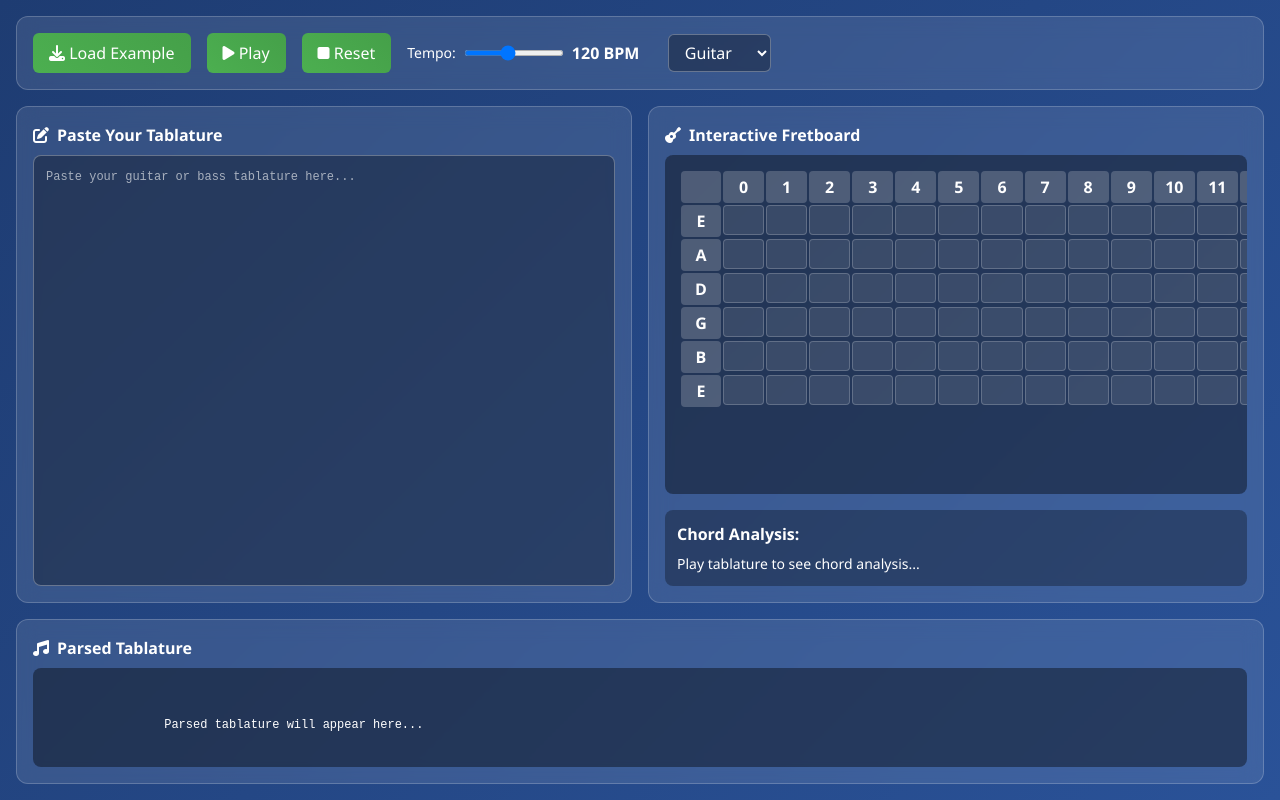
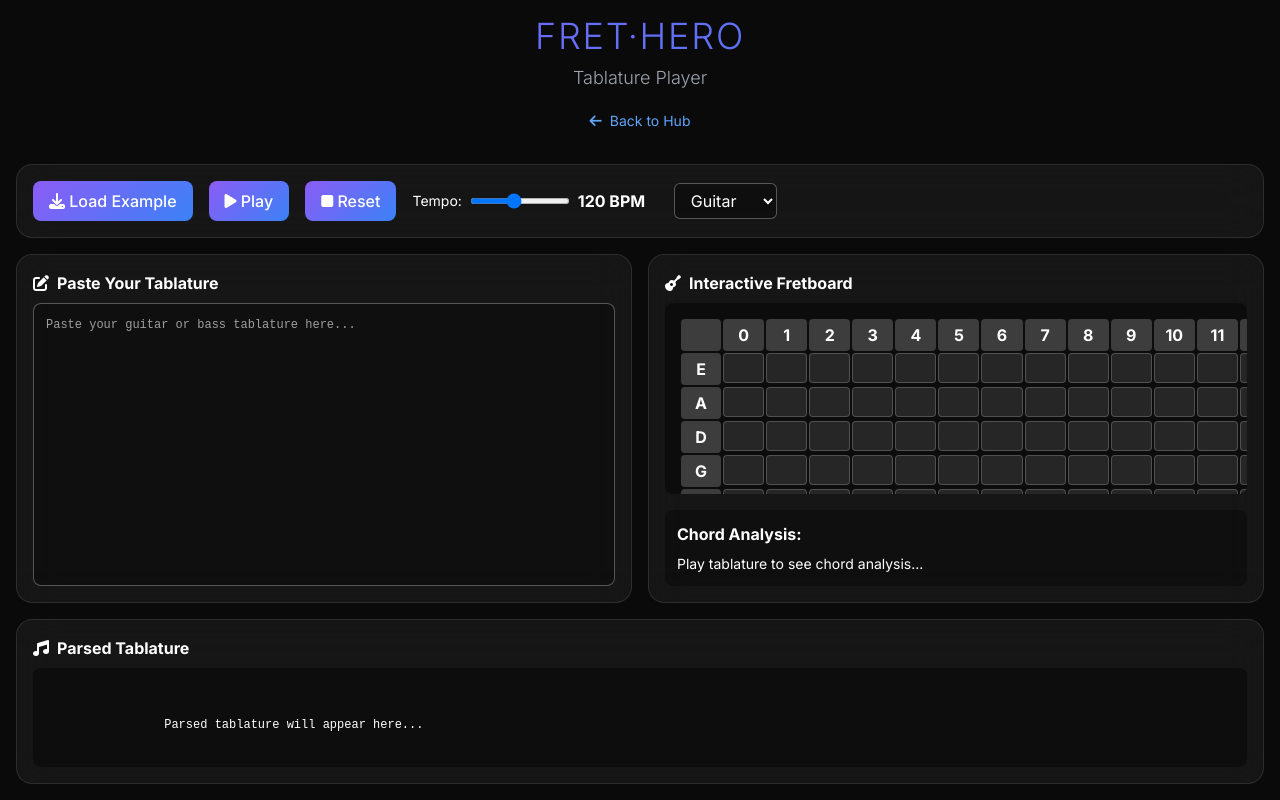
Before and after one commit to kiernan-dev/gtrtbz, a plain HTML site: page tablature-player_v2.1.html in a window 1280 px wide. Drawn offline with nearby package versions, Linux system fonts and the light colour scheme.

Commit message:
Fix GitHub Pages image loading by adding .nojekyll file and update the tablature player theme

```diff
--- a/tablature-player_v2.1.html
+++ b/tablature-player_v2.1.html
@@ -3,22 +3,23 @@
 <head>
     <meta charset="UTF-8">
     <meta name="viewport" content="width=device-width, initial-scale=1.0">
-    <title>toFret Clone - Enhanced Audio & Highlighting</title>
+    <title>Tablature Player - FRET·HERO</title>
     <link href="https://cdn.jsdelivr.net/npm/tailwindcss@2.2.19/dist/tailwind.min.css" rel="stylesheet">
     <link rel="stylesheet" href="https://cdn.jsdelivr.net/npm/@fortawesome/fontawesome-free@6.4.0/css/all.min.css">
+    <link href="https://fonts.googleapis.com/css2?family=Inter:wght@300;400;500;600;700&display=swap" rel="stylesheet">
     <style>
         body {
-            font-family: 'Segoe UI', Tahoma, Geneva, Verdana, sans-serif;
-            background: linear-gradient(135deg, #1e3c72, #2a5298);
+            font-family: 'Inter', -apple-system, BlinkMacSystemFont, sans-serif;
+            background: #0a0a0a;
             min-height: 100vh;
             overflow: hidden;
         }
 
         .glass-effect {
-            background: rgba(255, 255, 255, 0.1);
-            backdrop-filter: blur(10px);
-            border: 1px solid rgba(255, 255, 255, 0.2);
-            border-radius: 12px;
+            background: rgba(255, 255, 255, 0.05);
+            backdrop-filter: blur(20px);
+            border: 1px solid rgba(255, 255, 255, 0.1);
+            border-radius: 16px;
         }
 
         .container-grid {
@@ -73,18 +74,20 @@
         }
 
         .control-button {
-            background: linear-gradient(45deg, #4CAF50, #45a049);
+            background: linear-gradient(135deg, #8B5CF6, #3B82F6);
             border: none;
             padding: 8px 16px;
-            border-radius: 6px;
+            border-radius: 8px;
             color: white;
             cursor: pointer;
             transition: all 0.3s ease;
+            font-weight: 500;
         }
 
         .control-button:hover {
             transform: translateY(-2px);
-            box-shadow: 0 4px 12px rgba(0, 0, 0, 0.3);
+            box-shadow: 0 10px 25px rgba(139, 92, 246, 0.3);
+            opacity: 0.9;
         }
 
         .control-button:disabled {
@@ -147,9 +150,9 @@
         }
 
         .fret.active {
-            background: #FFD700 !important;
-            color: black;
-            box-shadow: 0 0 10px #FFD700;
+            background: linear-gradient(135deg, #8B5CF6, #3B82F6) !important;
+            color: white;
+            box-shadow: 0 0 15px rgba(139, 92, 246, 0.6);
         }
 
         .parsed-tablature {
@@ -169,10 +172,10 @@
             position: absolute;
             top: 0;
             bottom: 0;
-            background: rgba(255, 255, 0, 0.3);
-            width: 10px;
-            border: 1px solid #FFD700;
-            border-radius: 2px;
+            background: rgba(139, 92, 246, 0.3);
+            width: 12px;
+            border: 2px solid #8B5CF6;
+            border-radius: 4px;
             opacity: 0;
             transition: opacity 0.1s ease;
             pointer-events: none;
@@ -221,7 +224,7 @@
         }
 
         .instrument-selector option {
-            background: #2a5298;
+            background: #0a0a0a;
             color: white;
         }
 
@@ -230,10 +233,34 @@
             font-weight: bold;
             min-width: 80px;
         }
+
+        .brand-header {
+            grid-column: 1 / -1;
+            text-align: center;
+            margin-bottom: 1rem;
+        }
+
+        .brand-gradient-text {
+            background: linear-gradient(135deg, #8B5CF6, #3B82F6);
+            background-clip: text;
+            -webkit-background-clip: text;
+            -webkit-text-fill-color: transparent;
+        }
     </style>
 </head>
 <body>
     <div class="container-grid">
+        <!-- Brand Header -->
+        <div class="brand-header">
+            <h1 class="text-4xl font-light brand-gradient-text tracking-wider mb-2">
+                FRET·HERO
+            </h1>
+            <p class="text-lg text-gray-400 font-light mb-4">Tablature Player</p>
+            <a href="index.html" class="text-blue-400 hover:text-blue-300 transition-colors text-sm">
+                <i class="fas fa-arrow-left mr-2"></i>Back to Hub
+            </a>
+        </div>
+
         <!-- Header Controls -->
         <div class="header-controls glass-effect p-4">
             <button id="loadExample" class="control-button">
```
Also changed, not shown: 1 other file.
